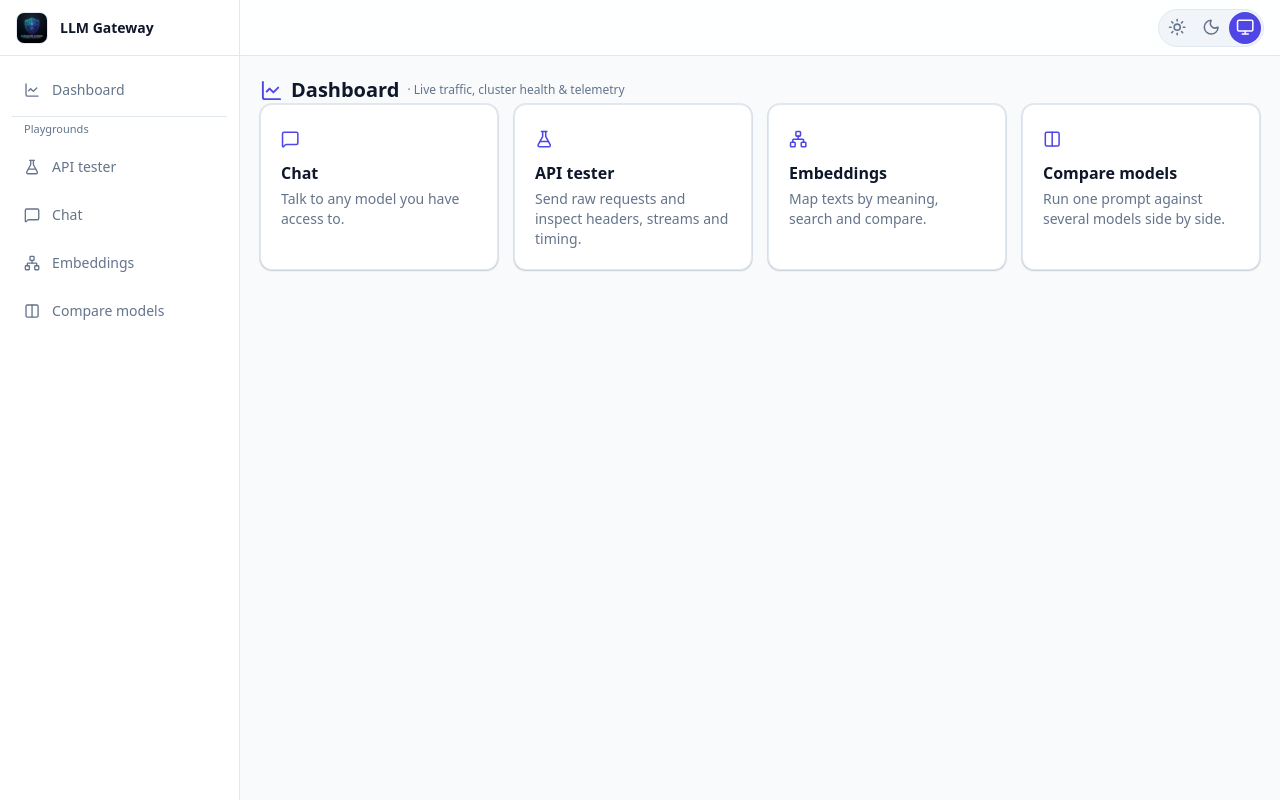
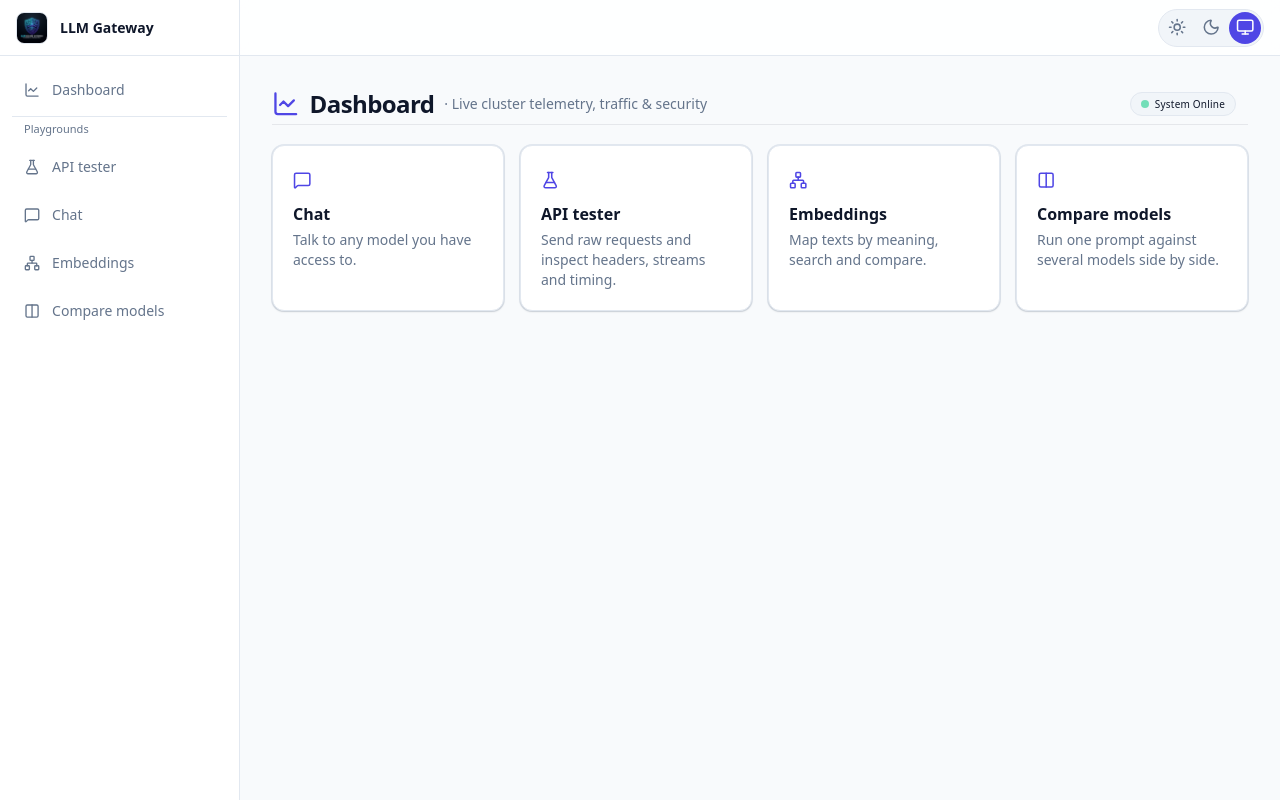
Before and after one commit to deziss/llm-secure-gateway, a Python web app: template src/llm_gateway/templates/dashboard.html in a window 1280 px wide. Run offline with Jinja, Linux system fonts and the light colour scheme; the template is opened without the code that fills it, so the values that code supplies are empty.

Commit message:
fix(dashboard): resolve live metrics loading failure and refine layout spacing

```diff
--- a/src/llm_gateway/static/js/dashboard-summary.js
+++ b/src/llm_gateway/static/js/dashboard-summary.js
@@ -242,7 +242,7 @@
     if (inflight) return;
     inflight = true;
     try {
-      const res = await fetch(BASE_URL + "/admin/dashboard/summary", { credentials: "include" });
+      const res = await fetch("/admin/dashboard/summary", { credentials: "include" });
       if (res.status === 401) return typeof handleSessionExpiry === "function" ? handleSessionExpiry() : undefined;
       if (!res.ok) throw new Error("HTTP " + res.status);
       const d = await res.json();
--- a/src/llm_gateway/templates/dashboard.html
+++ b/src/llm_gateway/templates/dashboard.html
@@ -1,23 +1,31 @@
 {% extends "base.html" %} {% block title %}Dashboard - LLM Gateway{% endblock %}
-{% block main_class %}w-full flex-1 p-3.5 sm:p-5 lg:p-6 outline-none{% endblock %}
+{% block main_class %}w-full flex-1 p-4 sm:p-6 lg:p-8 space-y-5 lg:space-y-6 outline-none{% endblock %}
 {% block content %}
-<div class="flex flex-col sm:flex-row sm:items-center justify-between gap-1 mb-3.5">
-  <div class="flex items-center gap-2">
-    <h1 class="text-lg sm:text-xl font-bold text-ink flex items-center gap-2">
-      <i data-lucide="line-chart" class="h-4 w-4 sm:h-5 sm:w-5 shrink-0 text-accent" aria-hidden="true"></i> Dashboard
+<div class="flex flex-col sm:flex-row sm:items-center justify-between gap-2 pb-1 border-b border-hairline/60">
+  <div class="flex items-center gap-2.5">
+    <h1 class="text-xl sm:text-2xl font-bold text-ink tracking-tight flex items-center gap-2.5">
+      <i data-lucide="line-chart" class="h-5 w-5 sm:h-6 sm:w-6 shrink-0 text-accent" aria-hidden="true"></i> Dashboard
     </h1>
-    <span class="text-ink-muted text-xs hidden sm:inline">· Live traffic, cluster health &amp; telemetry</span>
+    <span class="text-ink-muted text-xs sm:text-sm hidden sm:inline font-normal">· Live cluster telemetry, traffic &amp; security</span>
+  </div>
+  <div class="flex items-center gap-3 text-caption text-ink-muted">
+    <span id="dashLiveIndicator" class="inline-flex items-center gap-1.5 px-2.5 py-1 rounded-full bg-surface-inset border border-hairline text-micro font-medium">
+      <span class="w-2 h-2 rounded-full bg-emerald-400 animate-pulse"></span>
+      <span class="text-ink">System Online</span>
+    </span>
+    <span id="dashUpdated" class="text-micro tabular-nums"></span>
   </div>
 </div>
+
 {% if user_role in ['admin', 'manager'] %}
-<div class="grid grid-cols-2 sm:grid-cols-3 xl:grid-cols-5 gap-3 mb-3.5">
+<div class="grid grid-cols-2 sm:grid-cols-3 xl:grid-cols-5 gap-4 lg:gap-5">
   <!-- Active users Card -->
   <div class="relative">
     <div
-      class="relative rounded-panel border border-hairline bg-surface-raised shadow-rest p-3.5 flex flex-col justify-between h-full"
+      class="relative rounded-panel border border-hairline bg-surface-raised shadow-rest p-4 sm:p-5 flex flex-col justify-between min-h-[125px] h-full"
     >
       <div>
-        <div class="flex items-center justify-between mb-1">
+        <div class="flex items-center justify-between mb-1.5">
           <h3 class="text-caption font-medium text-ink-muted">Active users</h3>
           <span class="flex h-2 w-2 relative" aria-hidden="true">
             <span class="animate-ping absolute inline-flex h-full w-full rounded-full bg-emerald-400 opacity-75"></span>
@@ -27,8 +35,8 @@
         </div>
         <p class="text-2xl sm:text-3xl font-bold text-ink tracking-tight" id="stat-ips" role="status">0</p>
       </div>
-      <div class="mt-2 flex items-center text-micro text-ok font-medium">
-        <i class="fas fa-arrow-up mr-1" aria-hidden="true"></i> <span>Live traffic detected</span>
+      <div class="mt-2.5 flex items-center text-micro text-ok font-medium">
+        <i class="fas fa-arrow-up mr-1.5" aria-hidden="true"></i> <span>Live traffic detected</span>
       </div>
     </div>
   </div>
@@ -36,20 +44,20 @@
   <!-- Active Backends Card -->
   <div class="relative">
     <div
-      class="relative rounded-panel border border-hairline bg-surface-raised shadow-rest p-3.5 flex flex-col justify-between h-full"
+      class="relative rounded-panel border border-hairline bg-surface-raised shadow-rest p-4 sm:p-5 flex flex-col justify-between min-h-[125px] h-full"
     >
       <div>
-        <div class="flex items-center justify-between mb-1">
+        <div class="flex items-center justify-between mb-1.5">
           <h3 class="text-caption font-medium text-ink-muted">Model servers</h3>
           <i class="fas fa-server text-blue-600 dark:text-blue-400/50 text-xs" aria-hidden="true"></i>
         </div>
-        <div class="flex items-baseline gap-1">
+        <div class="flex items-baseline gap-1.5">
           <p class="text-2xl sm:text-3xl font-bold text-ink tracking-tight" id="stat-active-backends" role="status">0</p>
           <p class="text-sm text-ink-muted font-medium">/ <span id="stat-total-backends">0</span></p>
         </div>
       </div>
-      <div class="mt-2 flex items-center text-micro text-accent font-medium">
-        <i class="fas fa-check-circle mr-1" aria-hidden="true"></i>
+      <div class="mt-2.5 flex items-center text-micro text-accent font-medium">
+        <i class="fas fa-check-circle mr-1.5" aria-hidden="true"></i>
         <span>Cluster: Active</span>
       </div>
     </div>
@@ -58,17 +66,17 @@
   <!-- Total Models Card -->
   <div class="relative">
     <div
-      class="relative rounded-panel border border-hairline bg-surface-raised shadow-rest p-3.5 flex flex-col justify-between h-full"
+      class="relative rounded-panel border border-hairline bg-surface-raised shadow-rest p-4 sm:p-5 flex flex-col justify-between min-h-[125px] h-full"
     >
       <div>
-        <div class="flex items-center justify-between mb-1">
+        <div class="flex items-center justify-between mb-1.5">
           <h3 class="text-caption font-medium text-ink-muted">Available models</h3>
           <i class="fas fa-cubes text-violet-400/50 text-xs" aria-hidden="true"></i>
         </div>
         <p class="text-2xl sm:text-3xl font-bold text-ink tracking-tight" id="stat-total-models" role="status">0</p>
       </div>
-      <div class="mt-2 flex items-center text-micro text-ink-muted font-medium">
-        <i class="fas fa-sync mr-1" aria-hidden="true"></i> <span>Auto-synced</span>
+      <div class="mt-2.5 flex items-center text-micro text-ink-muted font-medium">
+        <i class="fas fa-sync mr-1.5" aria-hidden="true"></i> <span>Auto-synced</span>
       </div>
     </div>
   </div>
@@ -76,15 +84,15 @@
   {% if user_role in ['admin', 'manager'] %}
   <!-- Spend Card -->
   <div class="relative">
-    <div class="relative rounded-panel border border-hairline bg-surface-raised shadow-rest p-3.5 flex flex-col justify-between h-full">
+    <div class="relative rounded-panel border border-hairline bg-surface-raised shadow-rest p-4 sm:p-5 flex flex-col justify-between min-h-[125px] h-full">
       <div>
-        <div class="flex items-center justify-between mb-1">
+        <div class="flex items-center justify-between mb-1.5">
           <h3 class="text-caption font-medium text-ink-muted">Spend this month</h3>
-          <i data-lucide="wallet" class="h-3.5 w-3.5 text-ink-muted" aria-hidden="true"></i>
+          <i data-lucide="wallet" class="h-4 w-4 text-ink-muted" aria-hidden="true"></i>
         </div>
         <p class="text-2xl sm:text-3xl font-bold text-ink tracking-tight tabular-nums" id="stat-spend-month" role="status">–</p>
       </div>
-      <div class="mt-2 flex flex-wrap items-center gap-x-2 text-micro font-medium text-ink-muted">
+      <div class="mt-2.5 flex flex-wrap items-center gap-x-2 text-micro font-medium text-ink-muted">
         <span>Today <span id="stat-spend-today" class="text-ink tabular-nums">–</span></span>
         <span id="stat-spend-delta" class="tabular-nums"></span>
       </div>
@@ -93,20 +101,20 @@
 
   <!-- Tokens Card -->
   <div class="relative col-span-2 sm:col-span-1">
-    <div class="relative rounded-panel border border-hairline bg-surface-raised shadow-rest p-3.5 flex flex-col justify-between h-full">
+    <div class="relative rounded-panel border border-hairline bg-surface-raised shadow-rest p-4 sm:p-5 flex flex-col justify-between min-h-[125px] h-full">
       <div>
-        <div class="flex items-center justify-between mb-1">
+        <div class="flex items-center justify-between mb-1.5">
           <h3 class="text-caption font-medium text-ink-muted">Tokens today</h3>
-          <i data-lucide="coins" class="h-3.5 w-3.5 text-ink-muted" aria-hidden="true"></i>
+          <i data-lucide="coins" class="h-4 w-4 text-ink-muted" aria-hidden="true"></i>
         </div>
         <p class="text-2xl sm:text-3xl font-bold text-ink tracking-tight tabular-nums" id="stat-tokens-today" role="status">–</p>
       </div>
-      <div class="mt-2">
-        <div class="flex h-1 overflow-hidden rounded-full bg-surface-inset" aria-hidden="true">
-          <span id="stat-tokens-in-bar" class="bg-accent" style="width:0%"></span>
-          <span id="stat-tokens-out-bar" class="bg-ok" style="width:0%"></span>
+      <div class="mt-2.5">
+        <div class="flex h-1.5 overflow-hidden rounded-full bg-surface-inset" aria-hidden="true">
+          <span id="stat-tokens-in-bar" class="bg-accent transition-all duration-500" style="width:0%"></span>
+          <span id="stat-tokens-out-bar" class="bg-ok transition-all duration-500" style="width:0%"></span>
         </div>
-        <p class="mt-1.5 flex flex-wrap gap-x-2 text-micro text-ink-muted">
+        <p class="mt-2 flex flex-wrap gap-x-2 text-micro text-ink-muted">
           <span><span class="inline-block h-1.5 w-1.5 rounded-full bg-accent mr-0.5"></span>In <span id="stat-tokens-in" class="text-ink tabular-nums">–</span></span>
           <span><span class="inline-block h-1.5 w-1.5 rounded-full bg-ok mr-0.5"></span>Out <span id="stat-tokens-out" class="text-ink tabular-nums">–</span></span>
           <span id="stat-requests-today" class="tabular-nums"></span>
@@ -119,72 +127,74 @@
 </div>
 
 {% if user_role in ['admin', 'manager'] %}
-<div id="dashSummary" class="space-y-3.5" aria-live="polite">
+<div id="dashSummary" class="space-y-5 lg:space-y-6" aria-live="polite">
   <!-- 24-Hour Traffic Activity & Observability -->
-  <section class="rounded-panel border border-hairline bg-surface-raised shadow-rest p-3.5 min-w-0" aria-labelledby="dash-24h-traffic-h">
-    <div class="flex flex-col sm:flex-row sm:items-center justify-between gap-2 mb-2.5">
+  <section class="rounded-panel border border-hairline bg-surface-raised shadow-rest p-4 sm:p-5 min-w-0" aria-labelledby="dash-24h-traffic-h">
+    <div class="flex flex-col sm:flex-row sm:items-center justify-between gap-3 mb-3.5">
       <div class="flex items-center gap-2">
-        <h3 class="font-semibold text-sm sm:text-base text-ink flex items-center gap-1.5">
-          <i data-lucide="history" class="h-4 w-4 text-accent" aria-hidden="true"></i> <span id="dash-24h-traffic-h">24-Hour Traffic Activity &amp; Observability</span>
+        <h3 class="font-semibold text-sm sm:text-base text-ink flex items-center gap-2">
+          <i data-lucide="history" class="h-4 w-4 sm:h-5 sm:w-5 text-accent" aria-hidden="true"></i> <span id="dash-24h-traffic-h">24-Hour Traffic Activity &amp; Observability</span>
         </h3>
         <span class="text-caption text-ink-muted hidden md:inline">· Hourly volume, peak load &amp; latency</span>
       </div>
-      <div class="flex flex-wrap items-center gap-1.5 text-micro">
-        <div class="inline-flex items-center gap-1 rounded border border-hairline bg-surface-inset px-2 py-0.5">
-          <span class="text-ink-muted">24h Peak RPS:</span>
-          <span id="dash24hPeakRps" class="font-bold text-ink tabular-nums">–</span>
+      <div class="flex flex-wrap items-center gap-2 text-micro">
+        <div class="inline-flex items-center gap-1.5 rounded-control border border-hairline bg-surface-inset px-2.5 py-1">
+          <span class="text-ink-muted font-medium">24h Peak RPS:</span>
+          <span id="dash24hPeakRps" class="font-bold text-ink tabular-nums">0.00 RPS</span>
         </div>
-        <div class="inline-flex items-center gap-1 rounded border border-hairline bg-surface-inset px-2 py-0.5">
-          <span class="text-ink-muted">24h P50 TTFT:</span>
-          <span id="dash24hP50Ttft" class="font-bold text-ink tabular-nums">–</span>
+        <div class="inline-flex items-center gap-1.5 rounded-control border border-hairline bg-surface-inset px-2.5 py-1">
+          <span class="text-ink-muted font-medium">24h P50 TTFT:</span>
+          <span id="dash24hP50Ttft" class="font-bold text-ink tabular-nums">—</span>
         </div>
-        <div class="inline-flex items-center gap-1 rounded border border-hairline bg-surface-inset px-2 py-0.5">
-          <span class="text-ink-muted">Total Tokens:</span>
-          <span id="dash24hTotalTokens" class="font-bold text-accent tabular-nums">–</span>
+        <div class="inline-flex items-center gap-1.5 rounded-control border border-hairline bg-surface-inset px-2.5 py-1">
+          <span class="text-ink-muted font-medium">Total Tokens:</span>
+          <span id="dash24hTotalTokens" class="font-bold text-accent tabular-nums">0</span>
         </div>
         <a href="/admin/observability" class="font-medium text-accent hover:underline ml-1">Observability &rarr;</a>
       </div>
     </div>
-    <div class="h-[160px] max-w-full relative">
+    <div class="h-[190px] sm:h-[210px] max-w-full relative">
       <canvas id="traffic24hChart" aria-label="24-Hour traffic activity and observability" role="img"></canvas>
     </div>
   </section>
 
   <!-- Live Traffic Activity & Edge Connectivity (Side by Side) -->
-  <div class="grid grid-cols-1 lg:grid-cols-2 gap-3.5">
+  <div class="grid grid-cols-1 lg:grid-cols-2 gap-4 lg:gap-5">
     <!-- Live Charts Section -->
-    <div class="rounded-panel border border-hairline bg-surface-raised shadow-rest p-3.5 min-w-0">
-      <div class="flex items-center justify-between gap-2 mb-2">
-        <h3 class="font-semibold text-sm sm:text-base text-ink flex items-center gap-1.5">
-          <i class="fas fa-chart-line text-accent text-xs" aria-hidden="true"></i> Live Traffic
+    <div class="rounded-panel border border-hairline bg-surface-raised shadow-rest p-4 sm:p-5 min-w-0 flex flex-col justify-between">
+      <div class="flex items-center justify-between gap-2 mb-3">
+        <h3 class="font-semibold text-sm sm:text-base text-ink flex items-center gap-2">
+          <i class="fas fa-chart-line text-accent text-xs" aria-hidden="true"></i> Live Traffic (15m)
         </h3>
-        <span class="px-2 py-0.5 rounded text-micro bg-accent/10 text-accent font-medium">Req / min (SSE)</span>
+        <span class="px-2.5 py-1 rounded-control text-micro bg-accent/10 text-accent font-semibold border border-accent/20">Req / min (SSE)</span>
       </div>
-      <div class="h-[145px] max-w-full relative">
+      <div class="h-[180px] sm:h-[200px] max-w-full relative">
         <canvas id="trafficChart"></canvas>
       </div>
     </div>
 
     <!-- Live IPs Table -->
-    <div class="rounded-panel border border-hairline bg-surface-raised shadow-rest p-3.5 min-w-0 flex flex-col justify-between">
-      <div class="flex items-center justify-between gap-2 mb-2">
-        <h3 class="font-semibold text-sm sm:text-base text-ink flex items-center gap-1.5">
+    <div class="rounded-panel border border-hairline bg-surface-raised shadow-rest p-4 sm:p-5 min-w-0 flex flex-col justify-between">
+      <div class="flex items-center justify-between gap-2 mb-3">
+        <h3 class="font-semibold text-sm sm:text-base text-ink flex items-center gap-2">
           <i class="fas fa-satellite-dish text-ok text-xs" aria-hidden="true"></i> Edge Connectivity
         </h3>
         <span class="text-micro text-ink-muted font-medium">Active Origin IPs</span>
       </div>
-      <div class="overflow-y-auto max-h-[145px] rounded border border-hairline custom-scrollbar">
+      <div class="h-[180px] sm:h-[200px] flex-1 overflow-y-auto rounded-control border border-hairline custom-scrollbar">
         <table class="w-full text-left text-xs">
           <thead class="bg-surface-inset text-ink-muted text-micro uppercase tracking-wider font-semibold sticky top-0">
             <tr>
-              <th class="px-3 py-1.5">Origin IP</th>
-              <th class="px-3 py-1.5">Last Activity</th>
-              <th class="px-3 py-1.5 text-right">Status</th>
+              <th class="px-3.5 py-2">Origin IP</th>
+              <th class="px-3.5 py-2">Last Activity</th>
+              <th class="px-3.5 py-2 text-right">Status</th>
             </tr>
           </thead>
           <tbody id="ipTableBody" class="divide-y divide-hairline">
             <tr>
-              <td colspan="3" class="p-3 text-center text-ink-muted italic">Syncing edge data...</td>
+              <td colspan="3" class="p-5 text-center text-ink-muted text-xs">
+                <i class="fas fa-satellite-dish mr-1 text-slate-500"></i> Listening for edge connections…
+              </td>
             </tr>
           </tbody>
         </table>
@@ -193,50 +203,50 @@
   </div>
 
   <!-- Spend (Last 14 Days) & Top Models (This Month) -->
-  <div class="grid grid-cols-1 lg:grid-cols-2 gap-3.5">
-    <section class="rounded-panel border border-hairline bg-surface-raised shadow-rest p-3.5 min-w-0" aria-labelledby="dash-spend-h">
-      <div class="flex items-center justify-between gap-2 mb-2">
-        <h3 class="font-semibold text-sm sm:text-base text-ink flex items-center gap-1.5">
+  <div class="grid grid-cols-1 lg:grid-cols-2 gap-4 lg:gap-5">
+    <section class="rounded-panel border border-hairline bg-surface-raised shadow-rest p-4 sm:p-5 min-w-0 flex flex-col justify-between" aria-labelledby="dash-spend-h">
+      <div class="flex items-center justify-between gap-2 mb-3">
+        <h3 class="font-semibold text-sm sm:text-base text-ink flex items-center gap-2">
           <i data-lucide="bar-chart-3" class="h-4 w-4 text-accent" aria-hidden="true"></i> <span id="dash-spend-h">Spend, last 14 days</span>
         </h3>
-        <a href="/admin/view/spend" class="text-caption font-medium text-accent hover:underline">Spend details</a>
+        <a href="/admin/view/spend" class="text-caption font-medium text-accent hover:underline">Spend details &rarr;</a>
       </div>
-      <div class="h-[140px] relative"><canvas id="spendChart" aria-label="Daily spend for the last 14 days" role="img"></canvas></div>
+      <div class="h-[180px] sm:h-[200px] relative"><canvas id="spendChart" aria-label="Daily spend for the last 14 days" role="img"></canvas></div>
     </section>
-    <section class="rounded-panel border border-hairline bg-surface-raised shadow-rest p-3.5 min-w-0 flex flex-col justify-between" aria-labelledby="dash-models-h">
-      <div class="flex items-center justify-between gap-2 mb-2">
-        <h3 class="font-semibold text-sm sm:text-base text-ink flex items-center gap-1.5">
+    <section class="rounded-panel border border-hairline bg-surface-raised shadow-rest p-4 sm:p-5 min-w-0 flex flex-col justify-between" aria-labelledby="dash-models-h">
+      <div class="flex items-center justify-between gap-2 mb-3">
+        <h3 class="font-semibold text-sm sm:text-base text-ink flex items-center gap-2">
           <i data-lucide="trophy" class="h-4 w-4 text-accent" aria-hidden="true"></i> <span id="dash-models-h">Top models this month</span>
         </h3>
         <span class="text-micro text-ink-muted">by requests</span>
       </div>
-      <div class="overflow-y-auto max-h-[140px] custom-scrollbar pr-1">
+      <div class="h-[180px] sm:h-[200px] overflow-y-auto custom-scrollbar pr-1">
         <ol id="dashTopModels" class="space-y-2"><p class="text-xs text-ink-muted">Loading…</p></ol>
       </div>
     </section>
   </div>
 
   <!-- Operational Status Row (4 Columns on xl) -->
-  <div class="grid grid-cols-1 sm:grid-cols-2 xl:grid-cols-4 gap-3.5">
-    <section class="rounded-panel border border-hairline bg-surface-raised shadow-rest p-3.5 min-w-0 flex flex-col justify-between" aria-labelledby="dash-alerts-h">
+  <div class="grid grid-cols-1 sm:grid-cols-2 xl:grid-cols-4 gap-4 lg:gap-5">
+    <section class="rounded-panel border border-hairline bg-surface-raised shadow-rest p-4 sm:p-5 min-w-0 flex flex-col justify-between min-h-[190px]" aria-labelledby="dash-alerts-h">
       <div class="flex items-center justify-between gap-2 mb-2">
-        <h3 class="font-semibold text-sm sm:text-base text-ink flex items-center gap-1.5">
+        <h3 class="font-semibold text-sm sm:text-base text-ink flex items-center gap-2">
           <i data-lucide="bell-ring" class="h-4 w-4 text-accent" aria-hidden="true"></i> <span id="dash-alerts-h">Needs attention</span>
         </h3>
         <span id="dashAlertCount" class="text-micro font-medium text-ink-muted"></span>
       </div>
-      <div class="overflow-y-auto max-h-[130px] custom-scrollbar">
+      <div class="overflow-y-auto max-h-[120px] custom-scrollbar">
         <ul id="dashAlerts" class="divide-y divide-hairline text-xs"><p class="text-xs text-ink-muted">Loading…</p></ul>
       </div>
     </section>
 
-    <section class="rounded-panel border border-hairline bg-surface-raised shadow-rest p-3.5 min-w-0 flex flex-col justify-between" aria-labelledby="dash-cache-h">
+    <section class="rounded-panel border border-hairline bg-surface-raised shadow-rest p-4 sm:p-5 min-w-0 flex flex-col justify-between min-h-[190px]" aria-labelledby="dash-cache-h">
       <div class="flex items-center justify-between gap-2 mb-2">
-        <h3 class="font-semibold text-sm sm:text-base text-ink flex items-center gap-1.5">
+        <h3 class="font-semibold text-sm sm:text-base text-ink flex items-center gap-2">
           <i data-lucide="database-zap" class="h-4 w-4 text-accent" aria-hidden="true"></i> <span id="dash-cache-h">Response cache</span>
         </h3>
       </div>
-      <dl class="grid grid-cols-3 gap-2 py-1">
+      <dl class="grid grid-cols-3 gap-2 py-2">
         <div><dt class="text-micro text-ink-muted">Hits</dt><dd id="dashCacheHits" class="text-xl font-bold text-ink tabular-nums">–</dd></div>
         <div><dt class="text-micro text-ink-muted">Entries</dt><dd id="dashCacheEntries" class="text-xl font-bold text-ink tabular-nums">–</dd></div>
         <div><dt class="text-micro text-ink-muted">Tokens saved</dt><dd id="dashCacheSaved" class="text-xl font-bold text-ok tabular-nums">–</dd></div>
@@ -244,36 +254,34 @@
       <p class="mt-1 text-micro text-ink-muted line-clamp-2">Exact-match cache (temp &le; 0.1).</p>
     </section>
 
-    <section class="rounded-panel border border-hairline bg-surface-raised shadow-rest p-3.5 min-w-0 flex flex-col justify-between" aria-labelledby="dash-sec-h">
+    <section class="rounded-panel border border-hairline bg-surface-raised shadow-rest p-4 sm:p-5 min-w-0 flex flex-col justify-between min-h-[190px]" aria-labelledby="dash-sec-h">
       <div class="flex items-center justify-between gap-2 mb-2">
-        <h3 class="font-semibold text-sm sm:text-base text-ink flex items-center gap-1.5">
+        <h3 class="font-semibold text-sm sm:text-base text-ink flex items-center gap-2">
           <i data-lucide="shield-alert" class="h-4 w-4 text-accent" aria-hidden="true"></i> <span id="dash-sec-h">Security (24h)</span>
         </h3>
-        <a href="/admin/view/audit" class="text-micro font-medium text-accent hover:underline">Audit history</a>
+        <a href="/admin/view/audit" class="text-micro font-medium text-accent hover:underline">Audit history &rarr;</a>
       </div>
-      <div class="flex gap-4 py-1">
+      <div class="flex gap-4 py-1.5">
         <div><p class="text-micro text-ink-muted">Denied</p><p id="dashSecDenied" class="text-xl font-bold text-ink tabular-nums">–</p></div>
         <div><p class="text-micro text-ink-muted">Errors</p><p id="dashSecErrors" class="text-xl font-bold text-ink tabular-nums">–</p></div>
       </div>
-      <div class="overflow-y-auto max-h-[70px] custom-scrollbar">
+      <div class="overflow-y-auto max-h-[75px] custom-scrollbar">
         <ul id="dashSecRecent" class="divide-y divide-hairline text-xs"></ul>
       </div>
     </section>
 
-    <section class="rounded-panel border border-hairline bg-surface-raised shadow-rest p-3.5 min-w-0 flex flex-col justify-between" aria-labelledby="dash-health-h">
+    <section class="rounded-panel border border-hairline bg-surface-raised shadow-rest p-4 sm:p-5 min-w-0 flex flex-col justify-between min-h-[190px]" aria-labelledby="dash-health-h">
       <div class="flex items-center justify-between gap-2 mb-2">
-        <h3 class="font-semibold text-sm sm:text-base text-ink flex items-center gap-1.5">
+        <h3 class="font-semibold text-sm sm:text-base text-ink flex items-center gap-2">
           <i data-lucide="activity" class="h-4 w-4 text-accent" aria-hidden="true"></i> <span id="dash-health-h">Server health</span>
         </h3>
-        <a href="/admin/view/servers" class="text-micro font-medium text-accent hover:underline">Manage</a>
+        <a href="/admin/view/servers" class="text-micro font-medium text-accent hover:underline">Manage &rarr;</a>
       </div>
-      <div class="overflow-y-auto max-h-[130px] custom-scrollbar">
-        <ul id="dashBackends" class="space-y-1.5 text-xs"><p class="text-xs text-ink-muted">Loading…</p></ul>
+      <div class="overflow-y-auto max-h-[120px] custom-scrollbar">
+        <ul id="dashBackends" class="space-y-2 text-xs"><p class="text-xs text-ink-muted">Loading…</p></ul>
       </div>
     </section>
   </div>
-
-  <p id="dashUpdated" class="text-micro text-ink-muted text-right"></p>
 </div>
 <script src="/static/js/dashboard-summary.js?v={{ asset_v }}"></script>
 {% endif %}
```
Also changed, not shown: src/llm_gateway/static/js/dashboard.js (+173 -158 lines).
